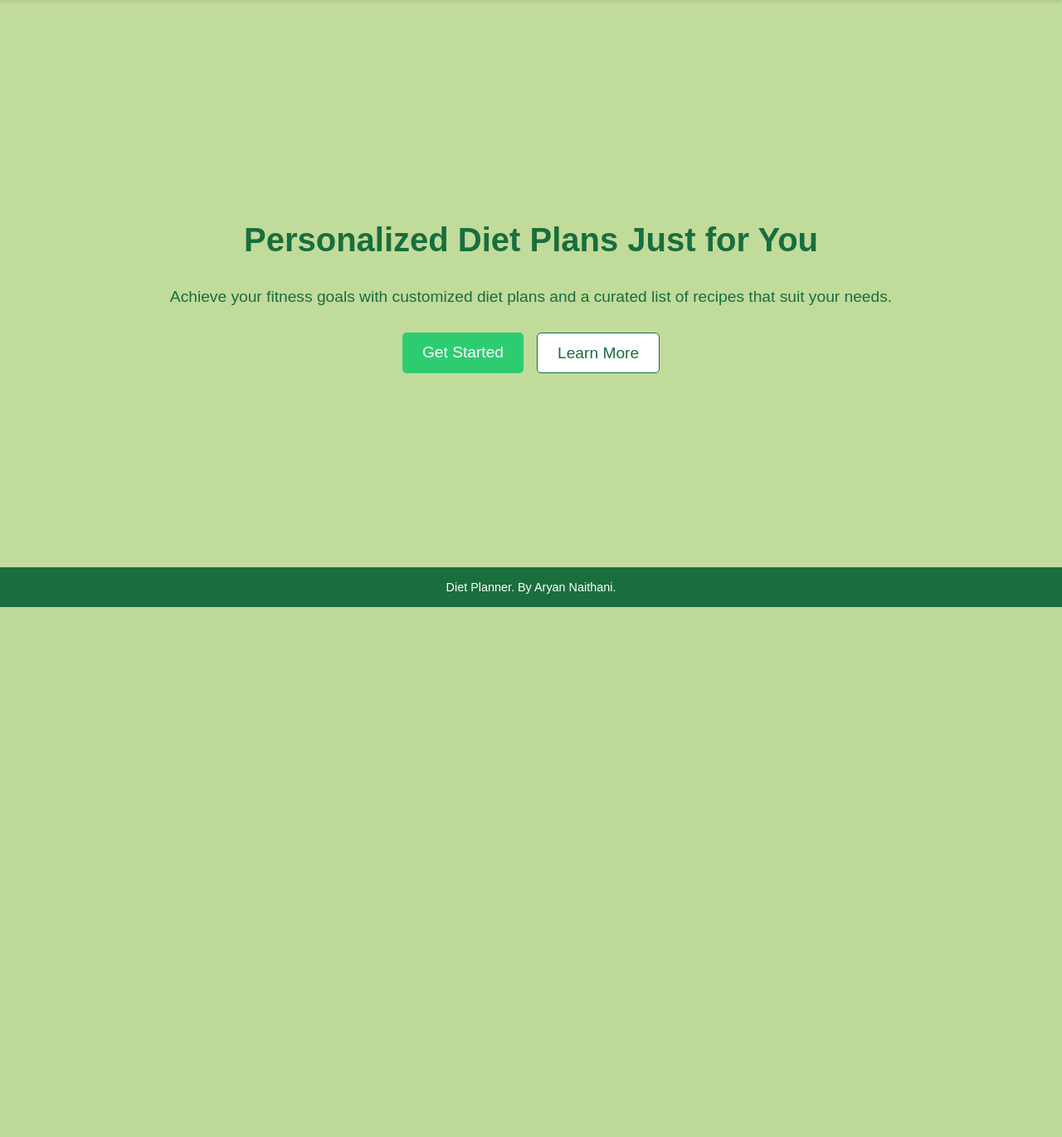
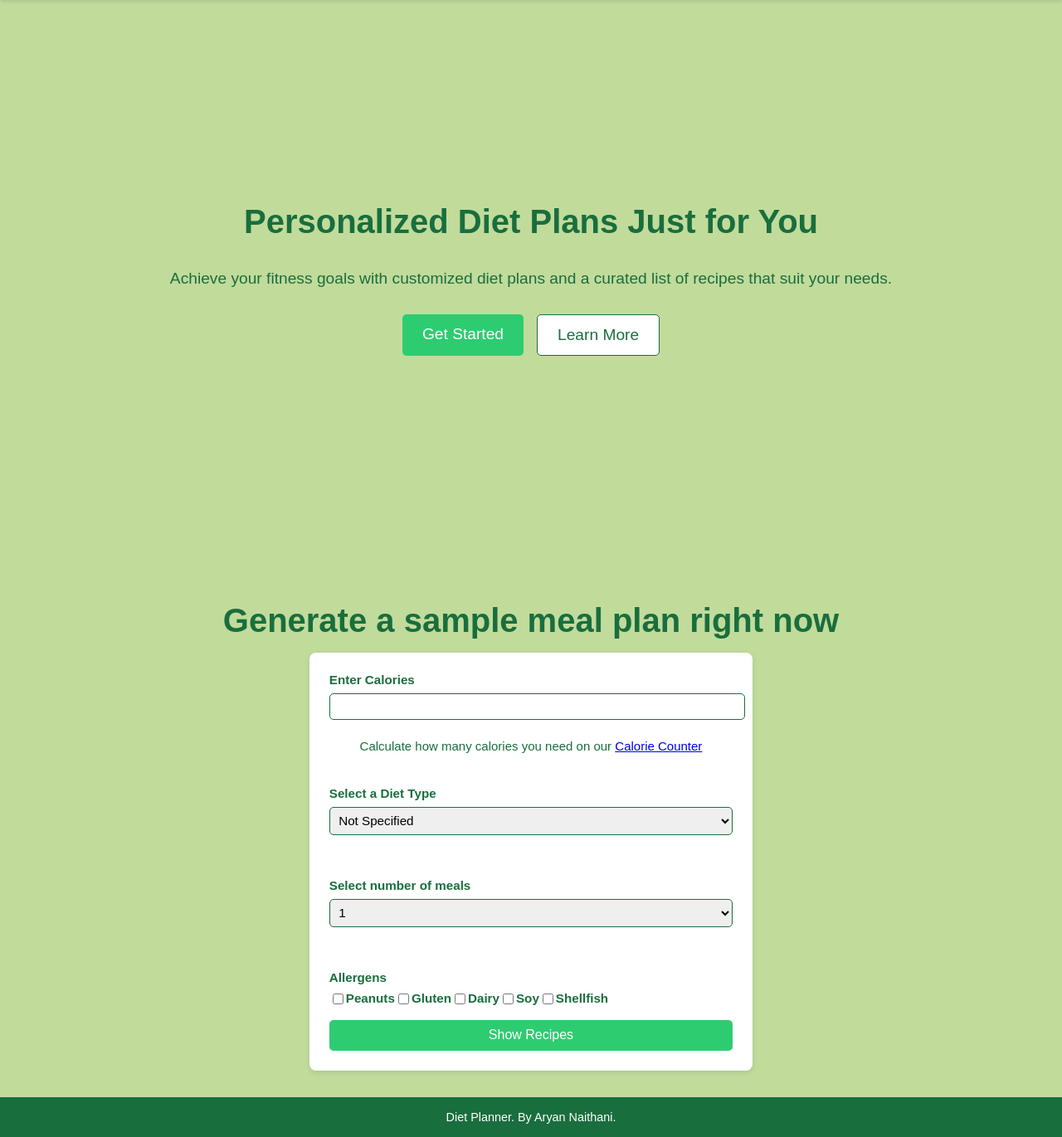
Before and after one commit to aryannaithani/DietPlanner, a Flask app: page / in a window 1280 px wide. Shown: the part 68-1439 px from the top of the page at 83% size. Before the commit the page ends 800 px from the top, so only its background shows below. Run offline with Flask 3, Linux system fonts and the light colour scheme.

Commit message:
Version 1.2

```diff
--- a/main.py
+++ b/main.py
@@ -37,7 +37,19 @@
 
 class HomePage(MethodView):
     def get(self):
-        return render_template('home.html')
+        h_form = HomePageForm()
+        return render_template('home.html', h_form=h_form)
+
+    def post(self):
+        h_form = HomePageForm(request.form)
+        session['diet'] = h_form.diet.data
+        session['meal_count'] = h_form.meal_count.data
+        session['allergen'] = ",".join(h_form.allergen.data)
+        session['max_cal'] = session['calories'] / int(h_form.meal_count.data)
+        recipes = CalorieFormPage.get_recipes()
+        return render_template('result.html', calories=session['calories'], recipes=recipes, type=session['diet'],
+                               allergen=session['allergen'], user=session['user_email'],
+                               meal_count=session['meal_count'])
 
 
 class LoginView(MethodView):
@@ -200,6 +212,18 @@
     button = SubmitField("Show Recipes")
 
 
+class HomePageForm(Form):
+    diet = SelectField('Select a Diet Type',
+                       choices=[('', 'Not Specified'), ('vegetarian', 'Vegetarian'), ('vegan', 'Vegan')])
+    meal_count = SelectField('Select number of meals',
+                             choices=[(1, '1'), (2, '2'), (3, '3'), (4, '4'), (5, '5'), (6, '6'), ])
+    button = SubmitField("Show Recipes")
+    cals = StringField('Enter Calories', [validators.DataRequired()])
+    allergen = MultiCheckboxField('Allergens', choices=[('peanut', 'Peanuts'), ('gluten', 'Gluten'), ('dairy', 'Dairy'),
+                                                        ('soy', 'Soy'),
+                                                        ('shellfish', 'Shellfish')])
+
+
 app.add_url_rule('/counter', view_func=CalorieFormPage.as_view('form_page'))
 app.add_url_rule('/diet-form', view_func=DietFormPage.as_view('diet_form_page'))
 app.add_url_rule('/login', view_func=LoginView.as_view('login'))
@@ -207,8 +231,8 @@
 app.add_url_rule('/dashboard', view_func=DashboardView.as_view('dashboard'))
 app.add_url_rule('/', view_func=HomePage.as_view('home_page'))
 
-if __name__ == "__main__":
-    port = int(os.environ.get("PORT", 5000))  # Use Render's port or default to 5000
-    app.run(host="0.0.0.0", port=port)
+#if __name__ == "__main__":
+#    port = int(os.environ.get("PORT", 5000))  # Use Render's port or default to 5000
+#    app.run(host="0.0.0.0", port=port)
 
-#app.run(debug=True)
+app.run(debug=True)
--- a/templates/home.html
+++ b/templates/home.html
@@ -5,6 +5,7 @@
   <meta name="viewport" content="width=device-width, initial-scale=1.0">
   <title>Diet Planner</title>
   <link rel="icon" type="image/x-icon" href="static/favicon.ico">
+  <link rel="stylesheet" href="static/mediaqueries.css">
   <style>
     body {
       margin: 0;
@@ -128,6 +129,62 @@
       margin: 0;
       font-size: 0.9rem;
     }
+
+    .container {
+    background: white;
+    padding: 1.5rem;
+    border-radius: 8px;
+    box-shadow: 0 2px 6px rgba(0, 0, 0, 0.1);
+    text-align: center;
+    width: 40%;
+}
+    form {
+    display: flex;
+    flex-direction: column;
+    gap: 0.5rem;
+}
+    input, select {
+    width: 100%;
+    padding: 0.4rem;
+    border: 1px solid #196e3d;
+    border-radius: 5px;
+    font-size: 0.95rem;
+}
+
+button {
+    background-color: #2ecc71;
+    color: white;
+    padding: 0.6rem;
+    font-size: 1rem;
+    border: none;
+    border-radius: 5px;
+    cursor: pointer;
+    transition: background-color 0.3s;
+    width: 100%;
+    margin-top: 0.5rem;
+}
+
+button:hover {
+    background-color: #196e3d;
+}
+
+.allergen {
+    display: flex;
+    flex-direction: row;
+}
+
+    label {
+    font-weight: bold;
+    font-size: 0.95rem;
+    text-align: left;
+}
+    #sample {
+      padding-top: 200px;
+    }
+
+    #main {
+      padding-top: 180px;
+    }
   </style>
 </head>
 <body>
@@ -140,12 +197,33 @@
   </header>
 
   <main>
-    <h2>Personalized Diet Plans Just for You</h2>
+    <h2 id="main">Personalized Diet Plans Just for You</h2>
     <p>Achieve your fitness goals with customized diet plans and a curated list of recipes that suit your needs.</p>
     <div class="action-buttons">
-      <a href="/signup" class="get-started">Get Started</a>
+      <a href="#sample1" class="get-started">Get Started</a>
       <a href="#" class="learn-more">Learn More</a>
     </div>
+  </main>
+  <main>
+    <h2 id="sample">Generate a sample meal plan right now</h2>
+    <div class="container">
+    <form action="/diet-form" method="post" id="sample1">
+      <label for="cals">{{h_form.cals.label}}</label>
+            {{h_form.cals}}
+      <p style="font-size: 15px;">Calculate how many calories you need on our <a href="/counter">Calorie Counter</a></p>
+            <label for="diet">{{h_form.diet.label}}</label>
+            {{h_form.diet}}<br><br>
+            <label for="meal_count">{{h_form.meal_count.label}}</label>
+            {{h_form.meal_count}}<br><br>
+            {{ h_form.allergen.label }}
+            <div class="allergen">
+            {% for subfield in h_form.allergen %}
+                <div style="display: flex; flex-direction:row;">{{ subfield }} {{ subfield.label }}</div>
+            {% endfor %}<br>
+            </div>
+            <button type="submit" class="submit-btn">{{h_form.button.label.text}}</button>
+        </form>
+      </div>
   </main>
 
   <footer>
```
